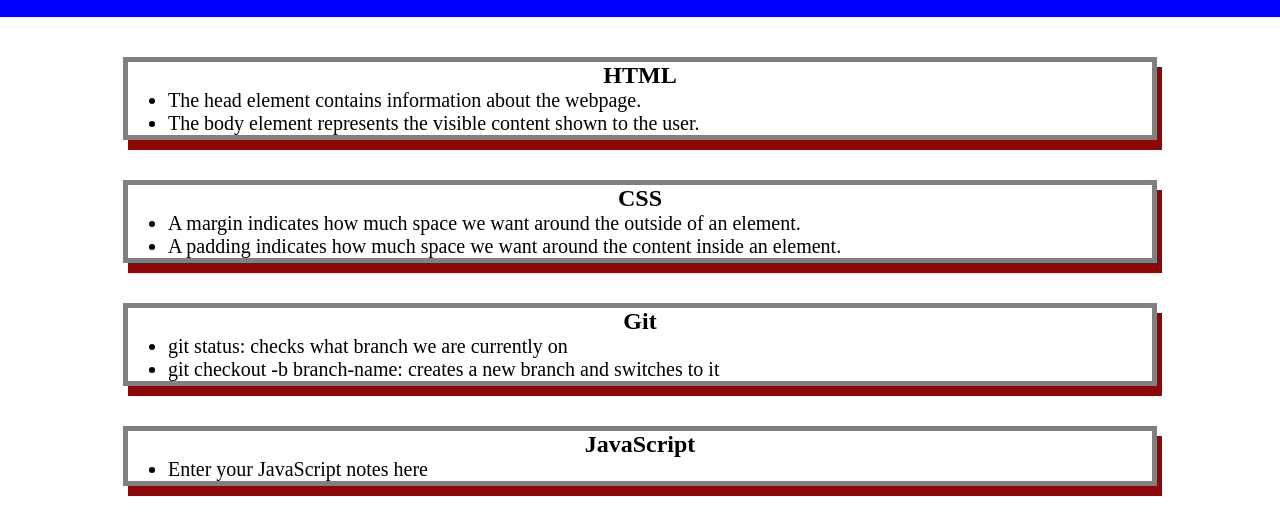
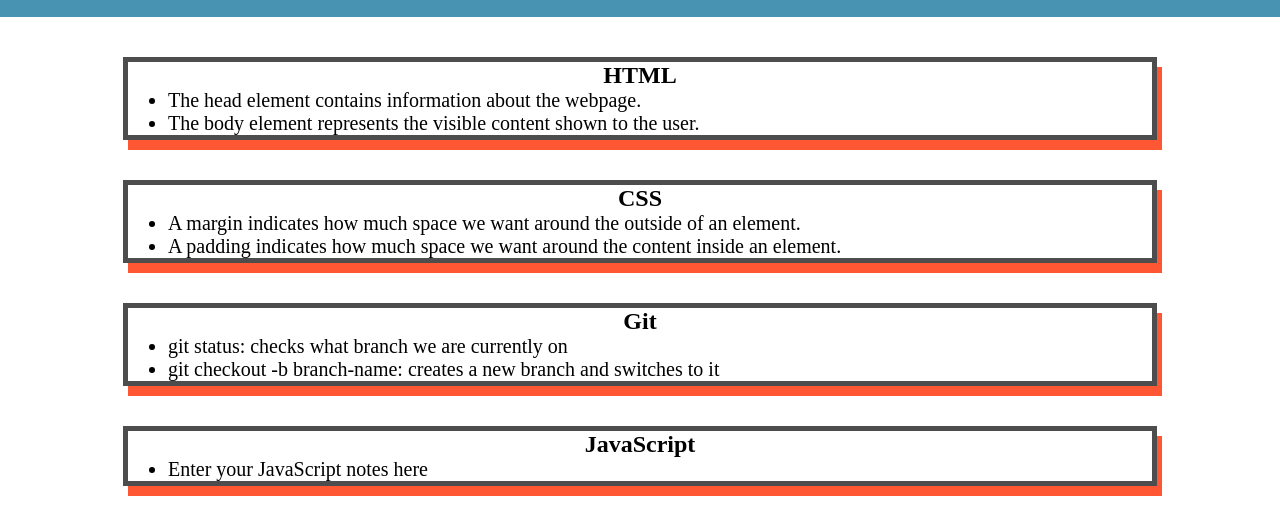
Before and after one commit to MikeNguyen1092/prework-study-guide, a plain HTML site: page index.html in a window 1280 px wide. Shown: the part 103-623 px from the top of the page. Drawn offline with Linux system fonts and the light colour scheme.

Commit message:
add revised css

```diff
--- a/assets/style.css
+++ b/assets/style.css
@@ -7,7 +7,7 @@ header,
 footer {
     width: 100%;
     height: 120px;
-    background-color: blue;
+    background-color: #4893b1;
     color: white;
 }
 
@@ -37,6 +37,6 @@ p {
 .card {
     width: 80%;
     margin: 40px auto;
-    border: 5px solid gray;
-    box-shadow: 5px 10px #900505;
+    border: 5px solid rgb(77, 77, 77);
+    box-shadow: 5px 10px #ff5733;
 }
```
